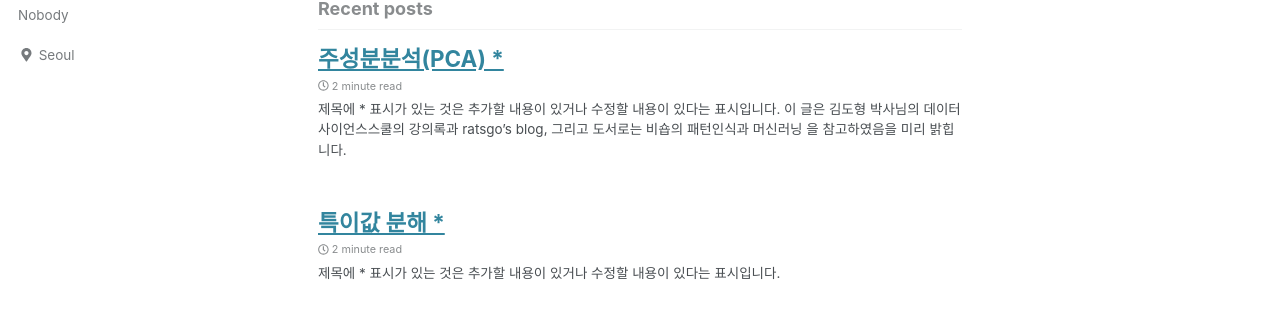
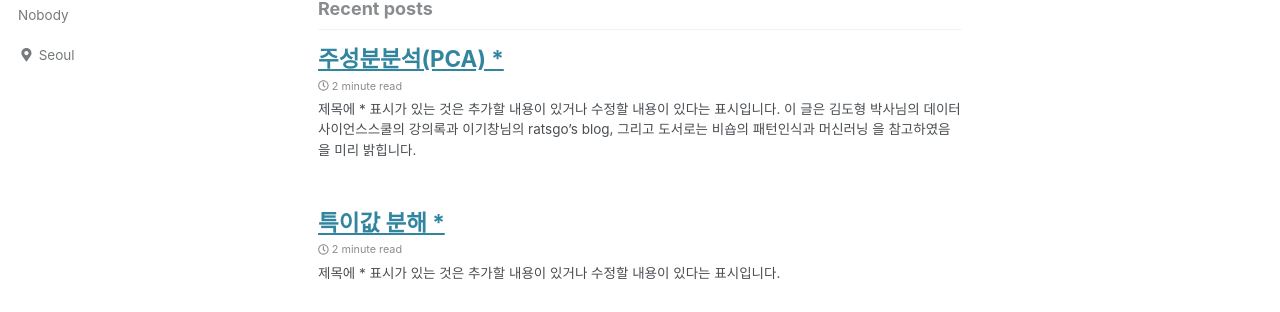
Before and after one commit to arisongha/hansololee.github.io, a Jekyll site: the page built from index.html, in a window 1280 px wide and 900 px high. Shown: the part 118-430 px from the top of the window. Built offline with Jekyll 4.4.1, drawn with Linux system fonts in a browser that asks for light colours; cached includes are drawn as plain includes; nearby versions of some CDN libraries; the list of posts is cut into pages by our own code.

Commit message:
Update 2019-01-16-pca.md

```diff
--- a/_posts/2019-01-16-pca.md
+++ b/_posts/2019-01-16-pca.md
@@ -9,7 +9,7 @@
 ---
 
 - 제목에 * 표시가 있는 것은 추가할 내용이 있거나 수정할 내용이 있다는 표시입니다.
-- 이 글은 김도형 박사님의 <a href="https://datascienceschool.net/">데이터사이언스스쿨</a>의 강의록과 <a href="https://ratsgo.github.io/">ratsgo's blog</a>, 그리고 도서로는 <a href="https://www.google.com/imgres?imgurl=http://t1.gstatic.com/images?q%3Dtbn:ANd9GcQTNaO1S8OepMrlVwqXRaZZrRA6r20i5YVs7W8DrmqUUFI4hMGu&imgrefurl=https://books.google.com/books/about/Pattern_Recognition_and_Machine_Learning.html?id%3DkOXDtAEACAAJ%26source%3Dkp_cover&h=1080&w=753&tbnid=RaJaTb74pCAENM:&q=%ED%8C%A8%ED%84%B4+%EC%9D%B8%EC%8B%9D%EA%B3%BC+%EA%B8%B0%EA%B3%84+%ED%95%99%EC%8A%B5&tbnh=160&tbnw=111&usg=AI4_-kRrLNV8X_BiAzeQJwy9KQJE9XHfGA&vet=12ahUKEwiWvLeM4PHfAhXHw7wKHWt9AOIQ_B0wCXoECAYQEQ..i&docid=b2dKjxvzbtRRzM&itg=1&hl=ko-KR&sa=X&ved=2ahUKEwiWvLeM4PHfAhXHw7wKHWt9AOIQ_B0wCXoECAYQEQ">비숍의 패턴인식과 머신러닝</a> 을 참고하였음을 미리 밝힙니다.
+- 이 글은 김도형 박사님의 <a href="https://datascienceschool.net/">데이터사이언스스쿨</a>의 강의록과 <a href="https://ratsgo.github.io/">이기창님의 ratsgo's blog</a>, 그리고 도서로는 <a href="https://www.google.com/imgres?imgurl=http://t1.gstatic.com/images?q%3Dtbn:ANd9GcQTNaO1S8OepMrlVwqXRaZZrRA6r20i5YVs7W8DrmqUUFI4hMGu&imgrefurl=https://books.google.com/books/about/Pattern_Recognition_and_Machine_Learning.html?id%3DkOXDtAEACAAJ%26source%3Dkp_cover&h=1080&w=753&tbnid=RaJaTb74pCAENM:&q=%ED%8C%A8%ED%84%B4+%EC%9D%B8%EC%8B%9D%EA%B3%BC+%EA%B8%B0%EA%B3%84+%ED%95%99%EC%8A%B5&tbnh=160&tbnw=111&usg=AI4_-kRrLNV8X_BiAzeQJwy9KQJE9XHfGA&vet=12ahUKEwiWvLeM4PHfAhXHw7wKHWt9AOIQ_B0wCXoECAYQEQ..i&docid=b2dKjxvzbtRRzM&itg=1&hl=ko-KR&sa=X&ved=2ahUKEwiWvLeM4PHfAhXHw7wKHWt9AOIQ_B0wCXoECAYQEQ">비숍의 패턴인식과 머신러닝</a> 을 참고하였음을 미리 밝힙니다.
 
 # 주성분 분석(PCA)
 
```
